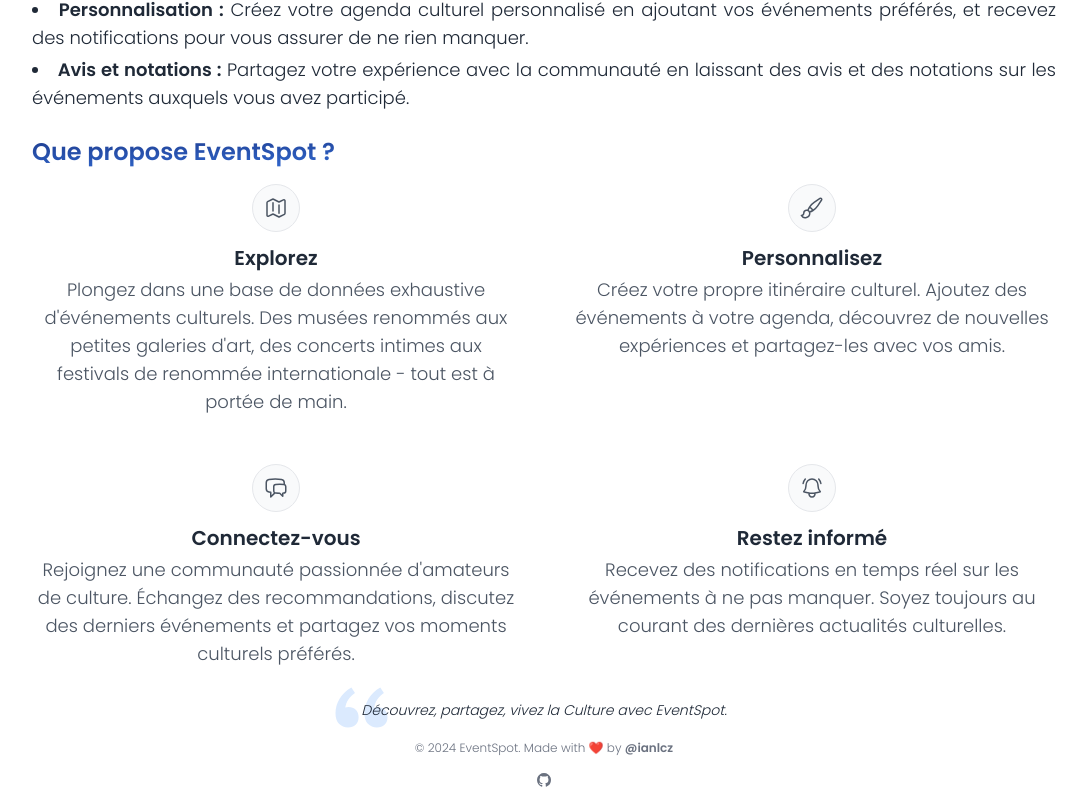
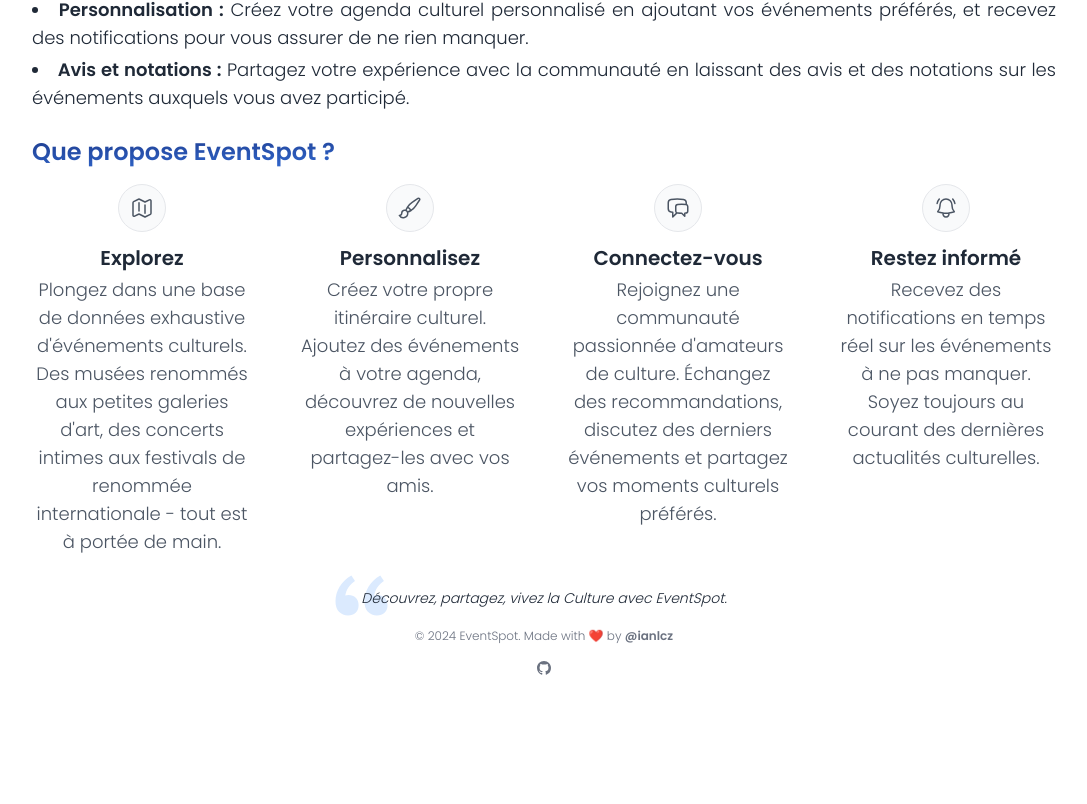
Before and after one commit to ianlcz/EventSpot, a Next.js app: page / in a window 1280 px wide. Shown: the part 494-1298 px from the top of the page, without its empty margins (96-1183 px from the left). After the commit the page ends 1186 px from the top, so only its background shows below. Built offline with nearby package versions, Linux system fonts and the light colour scheme.

Commit message:
fix: IconSection in Grid

```diff
--- a/src/app/about/page.tsx
+++ b/src/app/about/page.tsx
@@ -5,7 +5,7 @@
 } from "@heroicons/react/24/outline";
 import { Metadata } from "next";
 import HeadingSection from "../components/HeadingSection.component";
-import { IconGrid } from "../components/IconGrid/IconGrid.component";
+import IconSection from "../components/IconSection.component";
 import { righteous } from "../fonts";
 
 export const metadata: Metadata = {
@@ -77,7 +77,13 @@
       <h2 className='mt-8 block text-lg font-semibold text-transparent bg-clip-text bg-gradient-to-br from-primary to-secondary sm:text-2xl dark:text-white'>
         Fonctionnalités clés
       </h2>
-      <IconGrid sections={keyFeatures} />
+      <div
+        className={`mt-4 grid sm:grid-cols-2 lg:grid-cols-3 gap-8 md:gap-12`}
+      >
+        {keyFeatures.map(({ title, detail, icon }, idx) => (
+          <IconSection key={idx} title={title} detail={detail} icon={icon} />
+        ))}
+      </div>
 
       <h2 className='mt-8 block text-lg font-semibold text-transparent bg-clip-text bg-gradient-to-br from-primary to-secondary sm:text-2xl dark:text-white'>
         Contactez-moi
--- a/src/app/components/IconGrid/IconGrid.component.tsx
+++ /dev/null
@@ -1,15 +0,0 @@
-import IconSection from "./IconSection.component";
-
-export type IconGridProps = {
-  sections: { title: string; detail: string; icon?: JSX.Element }[];
-};
-
-export const IconGrid = ({ sections }: IconGridProps) => (
-  <div
-    className={`mt-4 grid sm:grid-cols-2 lg:grid-cols-${sections.length} gap-8 md:gap-12`}
-  >
-    {sections.map(({ title, detail, icon }, idx) => (
-      <IconSection key={idx} title={title} detail={detail} icon={icon} />
-    ))}
-  </div>
-);
--- a/src/app/page.tsx
+++ b/src/app/page.tsx
@@ -5,7 +5,7 @@
   PaintBrushIcon,
 } from "@heroicons/react/24/outline";
 import HeadingSection from "./components/HeadingSection.component";
-import { IconGrid } from "./components/IconGrid/IconGrid.component";
+import IconSection from "./components/IconSection.component";
 import { righteous } from "./fonts";
 
 const Home = () => {
@@ -95,7 +95,13 @@
       <h2 className='mt-6 block text-lg font-semibold text-transparent bg-clip-text bg-gradient-to-br from-primary to-secondary sm:text-2xl dark:text-white'>
         Que propose EventSpot ?
       </h2>
-      <IconGrid sections={proposals} />
+      <div
+        className={`mt-4 grid sm:grid-cols-2 lg:grid-cols-4 gap-8 md:gap-12`}
+      >
+        {proposals.map(({ title, detail, icon }, idx) => (
+          <IconSection key={idx} title={title} detail={detail} icon={icon} />
+        ))}
+      </div>
 
       <blockquote className='relative w-fit mx-auto mt-8'>
         <svg
```
Also changed, not shown: src/app/components/IconSection.component.tsx (renamed from src/app/components/IconGrid/IconSection.component.tsx).
